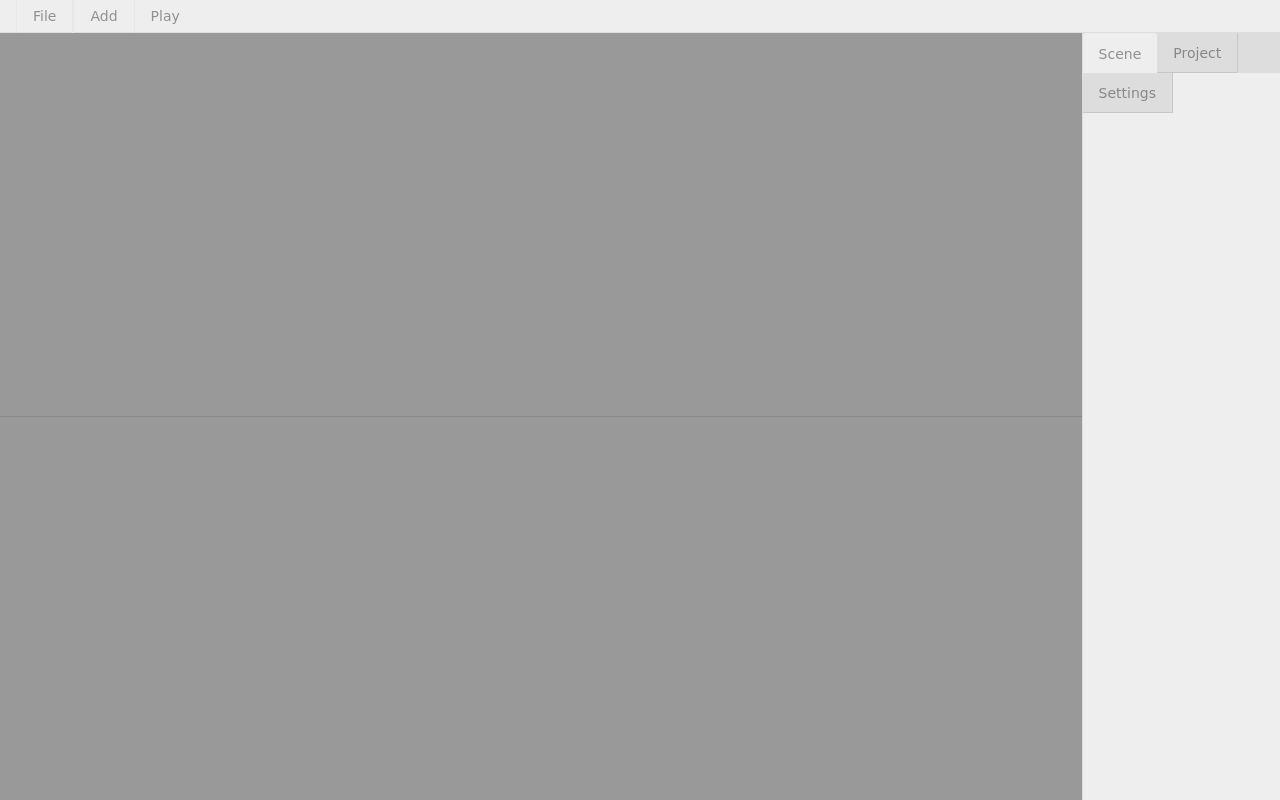
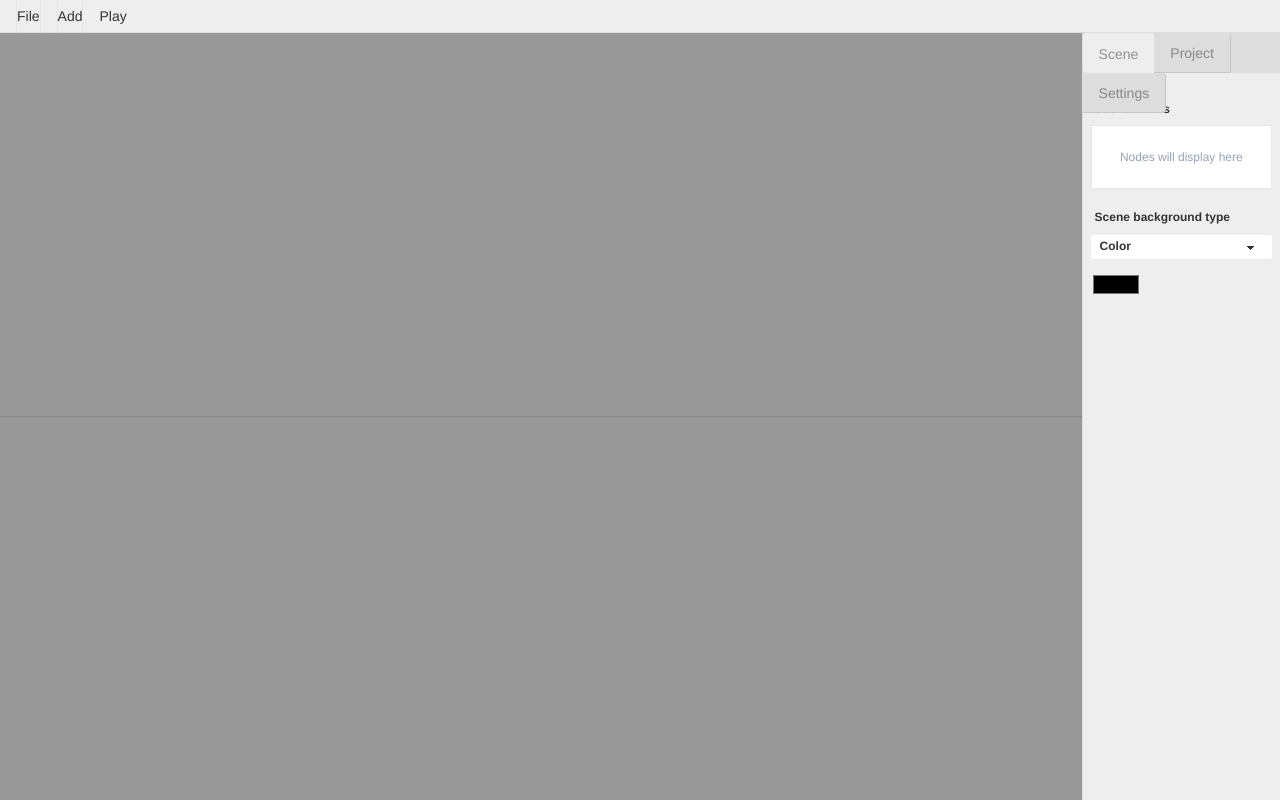
Before and after one commit to mpoapostolis/VXLverse, a Next.js app: page / in a window 1280 px wide. Built offline with nearby package versions, Linux system fonts and the light colour scheme.

Commit message:
better ui

```diff
--- a/components/dropdown/index.tsx
+++ b/components/dropdown/index.tsx
@@ -2,9 +2,9 @@ import { Geometry } from '../menu'
 
 export function DropDown(props: { items: string[]; label: string; onChange: (value: Geometry) => void }) {
   return (
-    <button className='hover-trigger   tab relative h-10  border'>
+    <button className='hover-trigger    relative h-10  border'>
       {props.label}
-      <div className='hover-target absolute top-9 -left-0 z-50  w-40 border border-base-300 bg-base-200 text-xs  '>
+      <div className='hover-target absolute top-9 -left-4 z-50  w-40 border border-base-300 bg-base-200 text-xs  '>
         {props.items.map((item, idx) =>
           item === '.' ? (
             <div key={idx} className='mb-1 w-full border-b border-base-300' />
--- a/components/editor/index.tsx
+++ b/components/editor/index.tsx
@@ -1,16 +1,16 @@
-import { useStore } from '@/store'
+import { SceneType, useStore } from '@/store'
 import clsx from 'clsx'
 import { useState } from 'react'
 
 export default function Editor() {
   const store = useStore()
   const [activeTab, setActiveTab] = useState(0)
-
+  console.log(store.scene)
   return (
     <div className=' h-full w-full  border-l border-base-300 bg-base-200 '>
       <div className='tabs h-10 w-full bg-base-300'>
         <a
-          className={clsx(' tab-lifted tab h-full  border-r  border-black border-opacity-10', {
+          className={clsx(' tab-lifted tab h-full  rounded-l  border-r border-black border-opacity-10', {
             'border-none bg-base-200': activeTab === 0,
             'rounded-none  bg-base-300': activeTab !== 0,
           })}
@@ -26,7 +26,7 @@ export default function Editor() {
           Project
         </a>
         <a
-          className={clsx(' tab-lifted tab h-full  border-r   border-black border-opacity-10', {
+          className={clsx(' tab-lifted tab h-full  rounded-r border-r   border-black border-opacity-10', {
             'border-none bg-base-200': activeTab === 2,
             'rounded-none  bg-base-300': activeTab !== 2,
           })}
@@ -34,6 +34,71 @@ export default function Editor() {
           Settings
         </a>
       </div>
+
+      <div className='p-2'>
+        <div className='label  mt-3 text-xs font-bold'>Scene Nodes</div>
+        <div className='min-h-16 relative grid max-h-40  overflow-auto border bg-white'>
+          <div
+            className={clsx('absolute  h-full w-full text-xs', {
+              hidden: store.nodes.length > 0,
+            })}>
+            <label className='flex h-full w-full items-center justify-center text-slate-400'>
+              Nodes will display here
+            </label>
+          </div>
+          {store.nodes.map((node, idx) => (
+            <button
+              className='label-text flex items-center px-4 py-1 text-left text-xs text-base-content  hover:bg-slate-100'
+              key={idx}>
+              <span className='mr-2 inline-block h-1.5 w-1.5 rounded-full bg-red-300' />
+              <span>{node?.name === '' ? node.type : node?.name} </span>
+            </button>
+          ))}
+        </div>
+
+        <div className='label  mt-3 text-xs font-bold'>Scene background type</div>
+        <select
+          onChange={(evt) => {
+            const type = evt.target.value as SceneType
+            store.setScene({
+              ...store.scene,
+              equirect: type === 'equirect' ? store.scene?.equirect : undefined,
+              color: type === 'color' ? '#999' : undefined,
+              type,
+            })
+          }}
+          className='label-text select select-xs w-full'>
+          <option value='color'>Color</option>
+          <option value='equirect'>Equirect</option>
+        </select>
+
+        <div className='label-text mt-3 grid items-center gap-4'>
+          {store.scene?.type === 'color' ? (
+            <input
+              onChange={(evt) => {
+                store.setScene({
+                  ...store.scene,
+                  color: evt.target.value,
+                })
+              }}
+              type='color'
+              className=' p-0 '
+            />
+          ) : (
+            <input
+              onChange={(evt) => {
+                const file = evt.target?.files?.[0]
+                store.setScene({
+                  ...store.scene,
+                  equirect: file ? URL.createObjectURL(file) : undefined,
+                })
+              }}
+              type='file'
+              className='p-0 file:rounded-none file:border '
+            />
+          )}
+        </div>
+      </div>
     </div>
   )
 }
--- a/components/menu/index.tsx
+++ b/components/menu/index.tsx
@@ -1,4 +1,5 @@
 import { useStore } from '@/store'
+import { Mesh } from 'three'
 import { DropDown } from '../dropdown'
 
 export type Geometry =
@@ -61,20 +62,22 @@ export default function Menu() {
   const store = useStore()
   const selectedTile = store.tiles.find((tile) => tile.id === store.selectedTile)
   return (
-    <div className='flex h-6  w-full  items-center border-b border-base-300  bg-base-200 p-4 text-sm text-base-content'>
+    <div className='flex h-6 w-full  items-center  gap-4 border-b border-base-300  bg-base-200 p-4 text-sm text-base-content'>
       <DropDown label='File' items={['New', '.', 'Import', '.', 'Publish']} onChange={console.log} />
       <DropDown
         label='Add'
         items={geometries}
         onChange={(type) => {
           console.log(type)
+          const mesh = new Mesh()
           store.addNode({
+            ...mesh,
             type,
           })
         }}
       />
 
-      <button className='tab'>Play</button>
+      <button>Play</button>
     </div>
   )
 }
--- a/pages/index.tsx
+++ b/pages/index.tsx
@@ -3,11 +3,11 @@ import { Ghost } from '@/components/ghost'
 import Menu from '@/components/menu'
 import { MeshGeometry } from '@/components/meshGeometry'
 import { GRID_SIZE, Tile as TileType, useStore } from '@/store'
-import { OrbitControls, Preload, TransformControls } from '@react-three/drei'
+import { Environment, OrbitControls, Preload, TransformControls, useTexture } from '@react-three/drei'
 import { Canvas } from '@react-three/fiber'
 import clsx from 'clsx'
 import { useRef } from 'react'
-import { Group, Vector3 } from 'three'
+import { EquirectangularReflectionMapping, Group, Vector3, sRGBEncoding } from 'three'
 
 const EditRoom = () => {
   const store = useStore()
@@ -42,6 +42,16 @@ const EditRoom = () => {
   )
 }
 
+function Env() {
+  const store = useStore()
+  const texture = useTexture(store.scene?.equirect ?? '')
+  // texture equriectangular
+  texture.mapping = EquirectangularReflectionMapping
+  texture.encoding = sRGBEncoding
+
+  return <Environment background map={texture} />
+}
+
 export default function Home() {
   const store = useStore()
   const ref = useRef<Group>(null)
@@ -51,7 +61,7 @@ export default function Home() {
       <Menu />
       <div className={clsx('grid h-full w-screen grid-cols-[1fr_15.5vw]')}>
         <Canvas>
-          <color attach='background' args={['#999']} />
+          {store.scene?.equirect ? <Env /> : <color attach='background' args={[store.scene?.color ?? '#999']} />}
           <directionalLight position={[0, 40, 2]} />
           <ambientLight intensity={0.5} position={[0, 5, 0]} />
           <group ref={ref}>
--- a/store/index.tsx
+++ b/store/index.tsx
@@ -36,13 +36,23 @@ export const defaultTile: Tile = {
 type Node = Partial<Mesh> & {
   type: Geometry
 }
+export type SceneType = 'color' | 'equirect'
+
+type Scene = {
+  type?: SceneType
+  color?: string
+  equirect?: string
+}
 
 export type Mode = 'default' | 'add' | 'edit' | 'delete'
 export type Store = {
   tiles: Tile[]
-  nodes: Node[]
+  nodes: Partial<Node>[]
+  scene?: Scene
+  setScene: (scene: Scene) => void
   addNode: (node: Partial<Node>) => void
   mode: Mode
+
   setMode: (mode: Mode) => void
   addTile: (tile: Tile) => void
   setTiles: (tiles: Tile[]) => void
@@ -58,10 +68,15 @@ export const useStore = create<Store>((set) => ({
   tiles: [],
   mode: 'default',
   nodes: [],
+  setScene: (scene) => set({ scene: scene }),
   addNode(node) {
     set((state) => ({
       nodes: [...state.nodes, node],
     }))
+  },
+  scene: {
+    type: 'color',
+    color: '#999',
   },
   setMode: (mode) => set({ mode }),
   setTiles: (tiles) => set({ tiles }),
--- a/styles/globals.css
+++ b/styles/globals.css
@@ -5,6 +5,7 @@
 body {
   padding: 0%;
   margin: 0%;
+  font-family: 'Franklin Gothic Medium', 'Arial Narrow', Arial, sans-serif
 }
 
 canvas {
```
